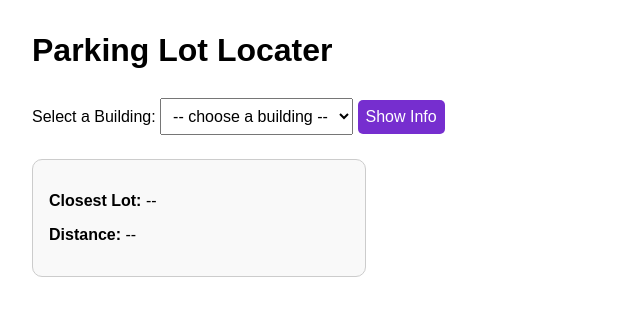
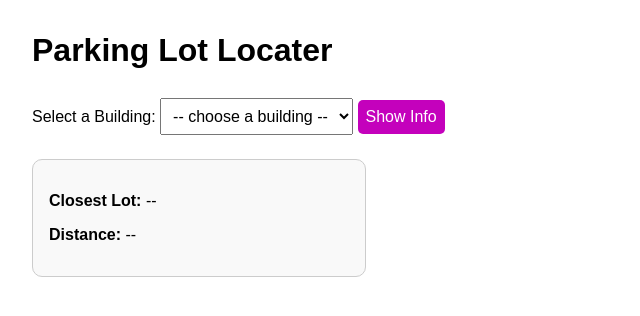
Before and after one commit to AlanAntony1/GroupESoftwareEngineering, a Django app: page / in a window 1280 px wide. Shown: the top 316 px of the page, without its empty margins (0-640 px from the left). Run offline with Django 5.2, Linux system fonts and the light colour scheme; data comes from the database, SQL or seed files in the repository.

Commit message:
aditi color change button

```diff
--- a/parkinglotlocater/templates/parkinglotlocater/locater.html
+++ b/parkinglotlocater/templates/parkinglotlocater/locater.html
@@ -11,7 +11,7 @@
             font-size: 1rem;
         }
         button {
-            background-color: #762ecf;
+            background-color: #c401bc;
 
             color: white;
             border: none;
```
